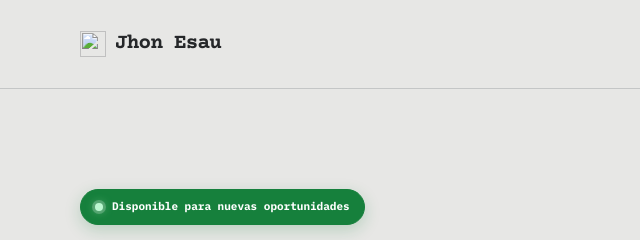
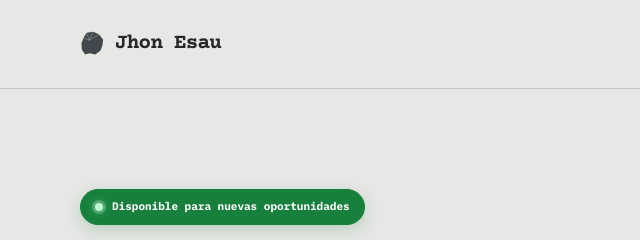
Before and after one commit to jepcec/portafolio, an Astro site: page / in a window 1280 px wide. Shown: the top 240 px of the page, 0-640 px from the left. Built offline with nearby package versions, Linux system fonts and the light colour scheme; Astro itself is replaced by a stand-in of ours.

Commit message:
Fix portfolio logo asset path

```diff
--- a/src/components/Header.astro
+++ b/src/components/Header.astro
@@ -1,9 +1,10 @@
 ---
 import NavLink from './NavLink.astro';
 import ThemeToggle from './ThemeToggle.astro';
+const base = `${import.meta.env.BASE_URL.replace(/\/$/, '')}/`;
 ---
 <header class="site-header"><div class="shell header-inner">
-  <a href={import.meta.env.BASE_URL} class="wordmark" aria-label="Jhon Esau, inicio"><img class="stone-glyph" src={`${import.meta.env.BASE_URL}favicon.svg`} alt="" aria-hidden="true" width="26" height="26" />Jhon Esau</a>
+  <a href={base} class="wordmark" aria-label="Jhon Esau, inicio"><img class="stone-glyph" src={`${base}favicon.svg`} alt="" aria-hidden="true" width="26" height="26" />Jhon Esau</a>
   <nav aria-label="Navegación principal"><NavLink href="#experiencia">Experiencia</NavLink><NavLink href="#skills">Tecnologías</NavLink><NavLink href="#sobre-mi">Perfil</NavLink><NavLink href="#contacto">Contacto</NavLink></nav>
   <ThemeToggle />
 </div></header>
```
